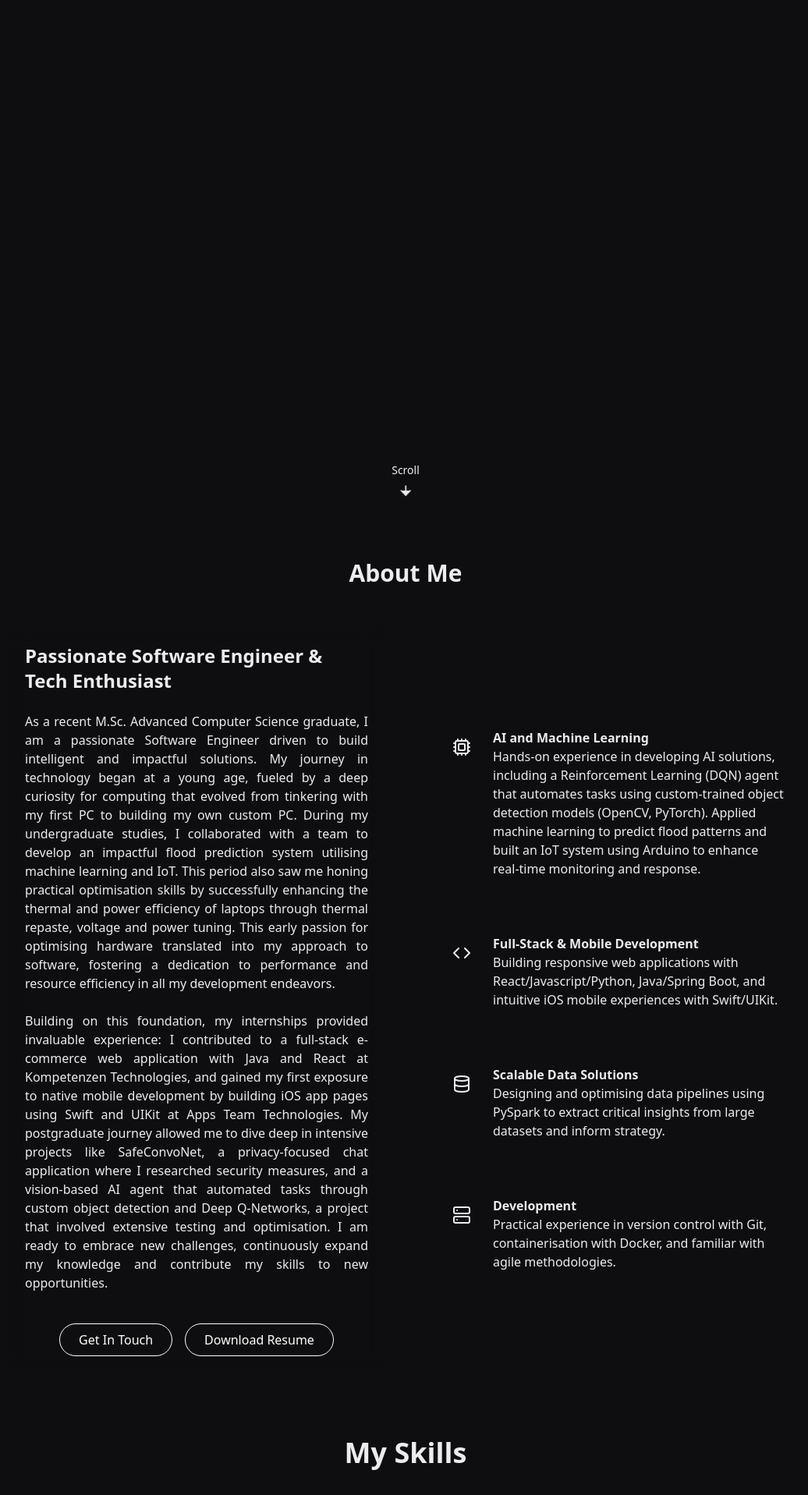
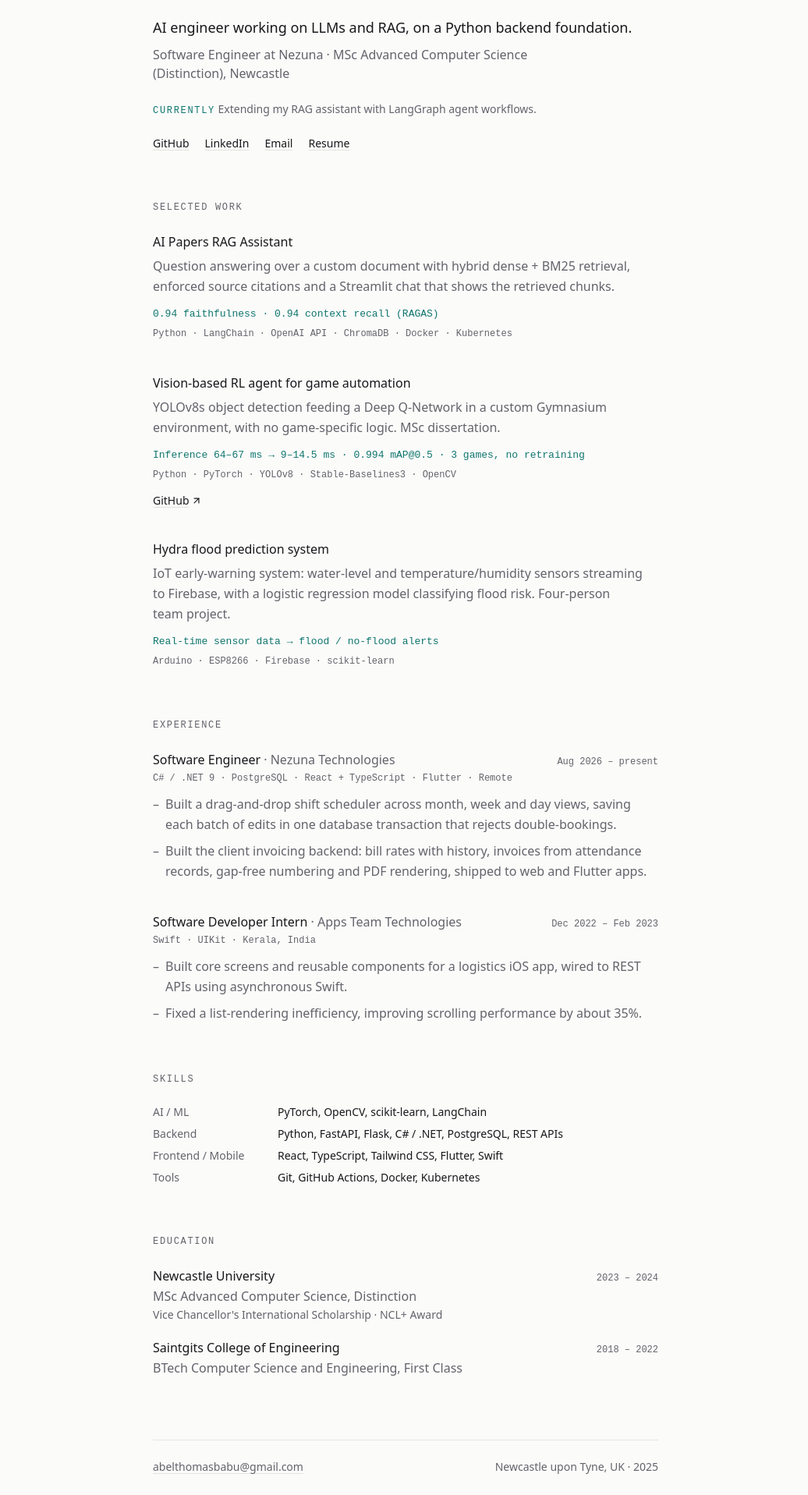
Before and after one commit to abelthomasbabu/My-Portfolio, a React (Vite) app: page / in a window 1280 px wide. Shown: the part 123-2040 px from the top of the page at 78% size, without its empty margins (120-1156 px from the left). Built offline with nearby package versions, Linux system fonts and the light colour scheme.

Commit message:
feat: minimal single-column page
Co-Authored-By: Claude Opus 5.5 <noreply@anthropic.com>

```diff
--- a/src/App.jsx
+++ b/src/App.jsx
@@ -1,19 +1,15 @@
 import { BrowserRouter, Route, Routes } from "react-router-dom";
 import { Home } from "./pages/Home";
 import { NotFound } from "./pages/NotFound";
-import { Toaster } from "@/components/ui/toaster";
 
 function App() {
   return (
-    <>
     <BrowserRouter>
       <Routes>
         <Route index element={<Home />} />
         <Route path="*" element={<NotFound />} />
       </Routes>
     </BrowserRouter>
-      <Toaster />
-    </>
   );
 }
 
--- /dev/null
+++ b/src/components/Education.jsx
@@ -0,0 +1,19 @@
+import { education } from "@/data/content";
+import { Section } from "./Section";
+
+export const Education = () => (
+  <Section id="education" title="Education">
+    <div className="space-y-5">
+      {education.map((item) => (
+        <div key={item.school}>
+          <div className="flex flex-wrap items-baseline justify-between gap-x-4">
+            <h3 className="font-medium">{item.school}</h3>
+            <p className="font-mono text-xs text-muted">{item.period}</p>
+          </div>
+          <p className="mt-0.5 text-muted">{item.degree}</p>
+          {item.note && <p className="mt-0.5 text-sm text-muted">{item.note}</p>}
+        </div>
+      ))}
+    </div>
+  </Section>
+);
--- /dev/null
+++ b/src/components/Experience.jsx
@@ -0,0 +1,29 @@
+import { experience } from "@/data/content";
+import { Section } from "./Section";
+
+export const Experience = () => (
+  <Section id="experience" title="Experience">
+    <div className="space-y-10">
+      {experience.map((job) => (
+        <article key={job.company}>
+          <div className="flex flex-wrap items-baseline justify-between gap-x-4">
+            <h3 className="font-medium">
+              {job.role} <span className="text-muted">· {job.company}</span>
+            </h3>
+            <p className="font-mono text-xs text-muted">{job.period}</p>
+          </div>
+          <p className="mt-1 font-mono text-xs text-muted">
+            {job.stack} · {job.location}
+          </p>
+          <ul className="mt-3 space-y-2 leading-relaxed text-muted">
+            {job.bullets.map((bullet) => (
+              <li key={bullet} className="relative pl-4 text-pretty before:absolute before:left-0 before:content-['–']">
+                {bullet}
+              </li>
+            ))}
+          </ul>
+        </article>
+      ))}
+    </div>
+  </Section>
+);
--- a/src/components/Footer.jsx
+++ b/src/components/Footer.jsx
@@ -1,12 +1,15 @@
-export const Footer = () => {
-  return (
-    <footer className="py-10 px-4 bg-card relative border-t border-border mt-12 pt-10 flex flex-wrap justify-between items-center">
-      <div className="container mx-auto text-center">
-        <p className="text-sm text-muted-foreground">
-          &copy; {new Date().getFullYear()} Abel Thomas Babu. All rights
-          reserved.
-        </p>
-      </div>
-    </footer>
-  );
-};
+import { profile } from "@/data/content";
+
+export const Footer = () => (
+  <footer className="mt-20 flex flex-wrap justify-between gap-x-4 gap-y-1 border-t border-line pt-6 text-sm text-muted">
+    <a
+      href={`mailto:${profile.email}`}
+      className="underline decoration-line transition-colors hover:text-accent hover:decoration-accent"
+    >
+      {profile.email}
+    </a>
+    <span>
+      {profile.location} · {new Date().getFullYear()}
+    </span>
+  </footer>
+);
--- /dev/null
+++ b/src/components/Intro.jsx
@@ -0,0 +1,31 @@
+import { profile } from "@/data/content";
+import { ThemeToggle } from "./ThemeToggle";
+
+export const Intro = () => (
+  <header>
+    <div className="flex items-start justify-between gap-4">
+      <h1 className="text-2xl font-semibold tracking-tight">{profile.name}</h1>
+      <ThemeToggle />
+    </div>
+    <p className="mt-4 text-lg leading-relaxed text-pretty">{profile.tagline}</p>
+    <p className="mt-2 text-muted text-pretty">{profile.context}</p>
+    <p className="mt-6 text-sm text-muted">
+      <span className="font-mono text-xs uppercase tracking-[0.14em] text-accent">
+        Currently
+      </span>{" "}
+      {profile.currently}
+    </p>
+    <nav aria-label="Profile links" className="mt-6 flex flex-wrap gap-x-5 gap-y-2 text-sm">
+      {profile.links.map(({ label, href }) => (
+        <a
+          key={label}
+          href={href}
+          {...(href.startsWith("https://") && { target: "_blank", rel: "noreferrer" })}
+          className="underline decoration-line transition-colors hover:text-accent hover:decoration-accent"
+        >
+          {label}
+        </a>
+      ))}
+    </nav>
+  </header>
+);
--- /dev/null
+++ b/src/components/Projects.jsx
@@ -0,0 +1,38 @@
+import { ArrowUpRight } from "lucide-react";
+import { projects } from "@/data/content";
+import { Section } from "./Section";
+
+export const Projects = () => (
+  <Section id="work" title="Selected work">
+    <div className="space-y-10">
+      {projects.map((project) => (
+        <article key={project.title}>
+          <h3 className="font-medium">{project.title}</h3>
+          <p className="mt-1.5 leading-relaxed text-muted text-pretty">{project.summary}</p>
+          <p className="mt-3 font-mono text-[13px] leading-relaxed text-accent">
+            {project.metric}
+          </p>
+          <p className="mt-1.5 font-mono text-xs leading-relaxed text-muted">
+            {project.stack.join(" · ")}
+          </p>
+          {project.links.length > 0 && (
+            <div className="mt-3 flex gap-4 text-sm">
+              {project.links.map(({ label, href }) => (
+                <a
+                  key={href}
+                  href={href}
+                  target="_blank"
+                  rel="noreferrer"
+                  className="inline-flex items-center gap-0.5 underline decoration-line transition-colors hover:text-accent hover:decoration-accent"
+                >
+                  {label}
+                  <ArrowUpRight size={14} aria-hidden="true" />
+                </a>
+              ))}
+            </div>
+          )}
+        </article>
+      ))}
+    </div>
+  </Section>
+);
--- /dev/null
+++ b/src/components/Section.jsx
@@ -0,0 +1,11 @@
+export const Section = ({ id, title, children }) => (
+  <section id={id} aria-labelledby={`${id}-title`} className="mt-16">
+    <h2
+      id={`${id}-title`}
+      className="mb-6 font-mono text-xs uppercase tracking-[0.14em] text-muted"
+    >
+      {title}
+    </h2>
+    {children}
+  </section>
+);
--- /dev/null
+++ b/src/components/Skills.jsx
@@ -0,0 +1,15 @@
+import { skills } from "@/data/content";
+import { Section } from "./Section";
+
+export const Skills = () => (
+  <Section id="skills" title="Skills">
+    <dl className="space-y-2 text-sm">
+      {skills.map(({ group, items }) => (
+        <div key={group} className="grid gap-x-4 sm:grid-cols-[9rem_1fr]">
+          <dt className="text-muted">{group}</dt>
+          <dd>{items.join(", ")}</dd>
+        </div>
+      ))}
+    </dl>
+  </Section>
+);
--- a/src/pages/Home.jsx
+++ b/src/pages/Home.jsx
@@ -1,37 +1,19 @@
-import { DarkAndLight } from "../components/DarkAndLight";
-import { Navbar } from "../components/Navbar";
-import { StarBackground } from "../components/StarBackground";
-import { HeroSection } from "../components/HeroSection";
-import { AboutSection } from "../components/AboutSection";
-import { ProjectSection } from "../components/ProjectSection";
-import { SkillsSection } from "../components/SkillsSection";
-import { ContactSection } from "../components/ContactSection";
+import { Intro } from "../components/Intro";
+import { Projects } from "../components/Projects";
+import { Experience } from "../components/Experience";
+import { Skills } from "../components/Skills";
+import { Education } from "../components/Education";
 import { Footer } from "../components/Footer";
-import { Contact } from "lucide-react";
 
-export const Home = () => {
-  return (
-    <div className="min-h-screen bg-background text-foreground overflow-hidden">
-      {/* Theme Toggle */}
-      <DarkAndLight />
-
-      {/* Background Effects */}
-      <StarBackground />
-
-      {/* Navbar */}
-      <Navbar />
-
-      {/* Main Content */}
-      <main>
-        <HeroSection />
-        <AboutSection />
-        <SkillsSection />
-        <ProjectSection />
-        <ContactSection />
-      </main>
-
-      {/* Footer */}
-      <Footer />
-    </div>
-  );
-};
+export const Home = () => (
+  <div className="mx-auto max-w-[680px] px-4 py-16 sm:py-24">
+    <Intro />
+    <main>
+      <Projects />
+      <Experience />
+      <Skills />
+      <Education />
+    </main>
+    <Footer />
+  </div>
+);
--- a/src/pages/NotFound.jsx
+++ b/src/pages/NotFound.jsx
@@ -1,3 +1,12 @@
-export const NotFound = () => {
-  return <div>Not Found</div>;
-};
+import { Link } from "react-router-dom";
+
+export const NotFound = () => (
+  <div className="mx-auto max-w-[680px] px-4 py-24">
+    <h1 className="text-2xl font-semibold tracking-tight">Page not found</h1>
+    <p className="mt-4 text-muted">
+      <Link to="/" className="underline decoration-line hover:text-accent">
+        Back to the home page
+      </Link>
+    </p>
+  </div>
+);
```
Also changed, not shown: 1 other file (tests, documents, lock files or other folders). Lines whose indentation alone changed are shown as unchanged.
